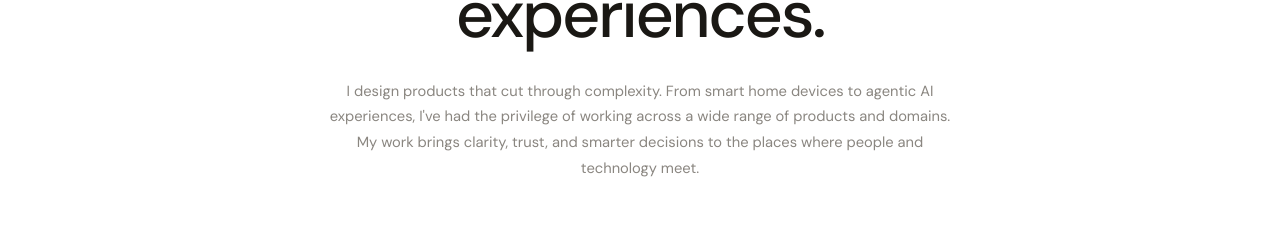
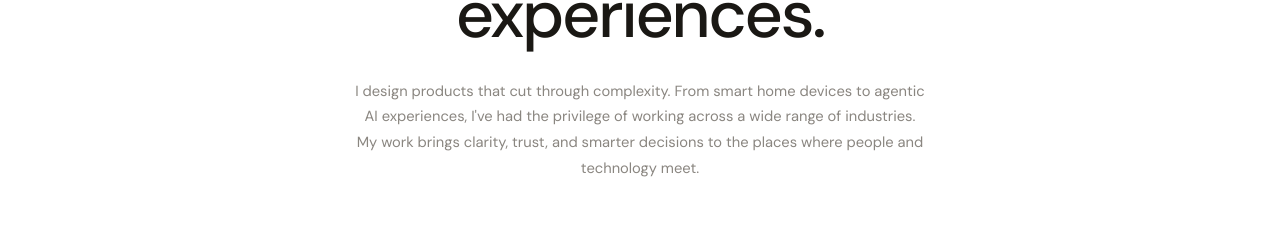
Before and after one commit to justinfinkenaur/portfolio, a Next.js app: page / in a window 1280 px wide. Shown: the part 421-653 px from the top of the page. Built offline with nearby package versions, Linux system fonts and the light colour scheme.

Commit message:
Add files via upload
Update my portfolio.

```diff
--- a/app/page.tsx
+++ b/app/page.tsx
@@ -29,7 +29,7 @@ export default function Home() {
         </h1>
 
         <p className="hero-sub">
-          I design products that cut through complexity. From smart home devices to agentic AI experiences, I've had the privilege of working across a wide range of products and domains. My work brings clarity, trust, and smarter decisions to the places where people and technology meet.
+          I design products that cut through complexity. From smart home devices to agentic AI experiences, I've had the privilege of working across a wide range of industries. My work brings clarity, trust, and smarter decisions to the places where people and technology meet.
         </p>
       </header>
 
```
